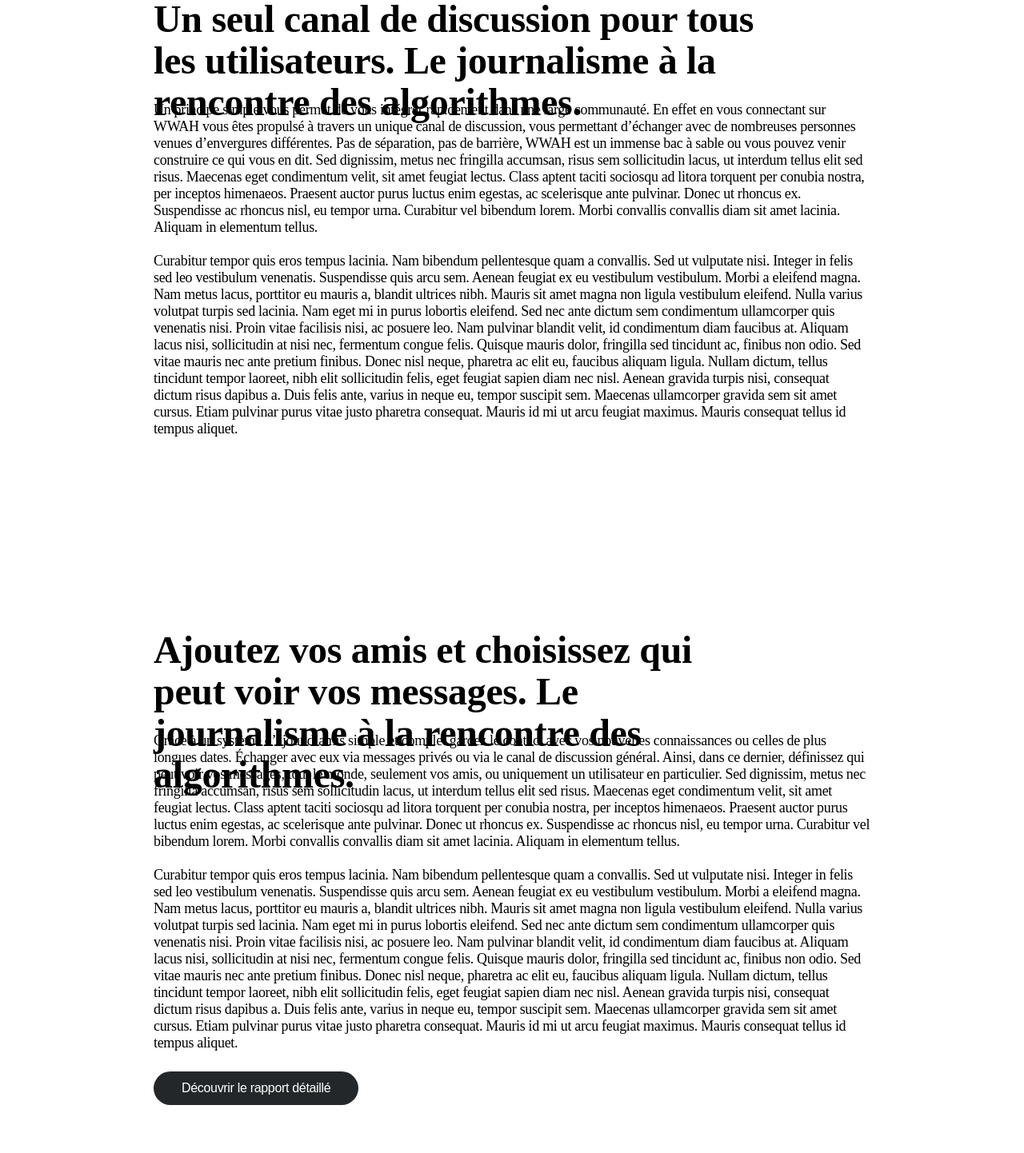
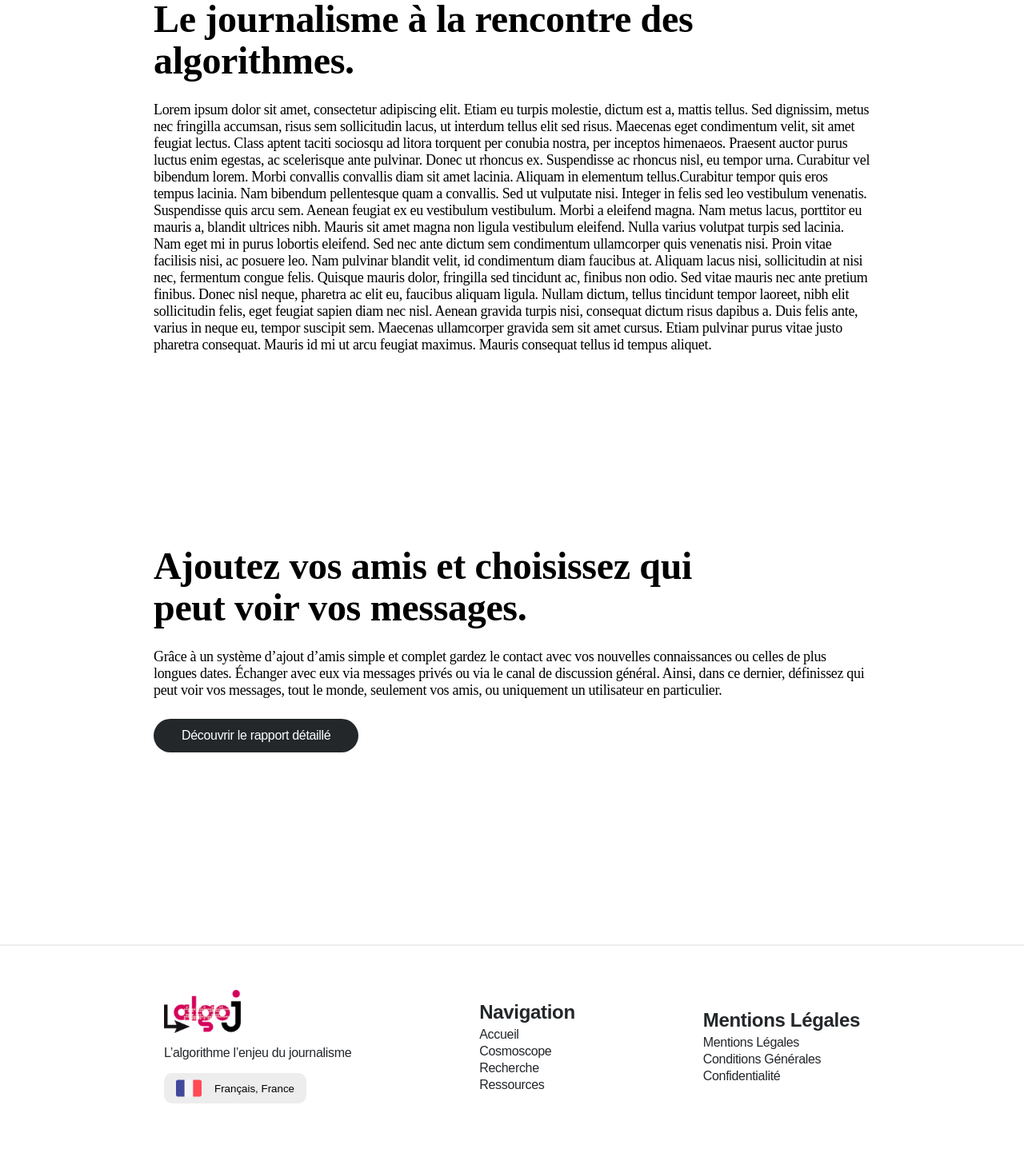
Before and after one commit to algo-j/algoj-website, a Vue app: page / in a window 1280 px wide. Shown: the part 482-1924 px from the top of the page at 80% size. Built offline with nearby package versions, Linux system fonts and the light colour scheme; a web font is replaced by a local one.

Commit message:
Improving the organization of component and their integration in main pages

```diff
--- a/src/components/Footer.vue
+++ b/src/components/Footer.vue
@@ -1,8 +1,3 @@
-<script setup>
-import LanguageButton from '@/components/Elements/LanguageButton.vue';
-import Button from '@/components/Elements/Button.vue';
-</script>
-
 <template>
   <div class="footer">
     <div class="footer-content-top">
@@ -16,7 +11,7 @@ import Button from '@/components/Elements/Button.vue';
         <ul class="footer-menu">
           <li><router-link class="link" to="/">Accueil</router-link></li>
           <li><router-link class="link" to="/projects">Cosmoscope</router-link></li>
-          <li><router-link class="link" to="/conseillers">Articles</router-link></li>
+          <li><router-link class="link" to="/conseillers">Recherche</router-link></li>
           <li><router-link class="link" to="/candidatures">Ressources</router-link></li>
         </ul>
       </div>
@@ -40,10 +35,31 @@ import Button from '@/components/Elements/Button.vue';
       <p class="informations">
         Développé par AlgoJ - Tous droits réservés - 2023
       </p>
-      <Button />
+      <Button
+        :textButton="construction[0].text"/>
     </div>
   </div>
 </template>
+
+<script>
+import Button from '@/components/Elements/Button.vue';
+import LanguageButton from '@/components/Elements/LanguageButton.vue';
+
+export default {
+  name: 'Footer',
+  components: {
+    Button,
+    LanguageButton,
+  },
+  data: () => ({
+    construction: [
+      {
+        text: 'Retourner au début',
+      },
+    ],
+  }),
+};
+</script>
 
 <style lang="scss" scoped>
 @use '@/assets/styles/_colors.scss';
--- a/src/components/Home/TextBloc.vue
+++ b/src/components/Home/TextBloc.vue
@@ -3,43 +3,18 @@ export default {
   props: {
     title: String,
     description: String,
-  }
-}
+  },
+};
 </script>
 
 <template>
   <div class="text-bloc">
     <h2 class="bloc-title">
       {{title}}
-      Le journalisme à la rencontre des algorithmes.
     </h2>
 
     <p class="bloc-description">
       {{description}}
-      Sed dignissim, metus nec fringilla accumsan, risus sem sollicitudin lacus, ut interdum
-      tellus elit sed risus.
-      Maecenas eget condimentum velit, sit amet feugiat lectus. Class aptent taciti sociosqu
-      ad litora torquent per conubia nostra, per inceptos himenaeos. Praesent auctor purus
-      luctus enim egestas, ac scelerisque ante pulvinar. Donec ut rhoncus ex. Suspendisse
-      ac rhoncus nisl, eu tempor urna. Curabitur vel bibendum lorem. Morbi convallis
-      convallis diam sit amet lacinia. Aliquam in elementum tellus.<br><br>
-
-      Curabitur tempor quis eros tempus lacinia. Nam bibendum pellentesque quam a convallis.
-      Sed ut vulputate nisi. Integer in felis sed leo vestibulum venenatis. Suspendisse quis
-      arcu sem. Aenean feugiat ex eu vestibulum vestibulum. Morbi a eleifend magna.
-      Nam metus lacus, porttitor eu mauris a, blandit ultrices nibh. Mauris sit amet magna
-      non ligula vestibulum eleifend. Nulla varius volutpat turpis sed lacinia. Nam eget
-      mi in purus lobortis eleifend. Sed nec ante dictum sem condimentum ullamcorper quis
-      venenatis nisi. Proin vitae facilisis nisi, ac posuere leo. Nam pulvinar blandit
-      velit, id condimentum diam faucibus at. Aliquam lacus nisi, sollicitudin at nisi
-      nec, fermentum congue felis. Quisque mauris dolor, fringilla sed tincidunt ac,
-      finibus non odio. Sed vitae mauris nec ante pretium finibus. Donec nisl neque,
-      pharetra ac elit eu, faucibus aliquam ligula. Nullam dictum, tellus tincidunt tempor
-      laoreet, nibh elit sollicitudin felis, eget feugiat sapien diam nec nisl. Aenean
-      gravida turpis nisi, consequat dictum risus dapibus a. Duis felis ante, varius
-      in neque eu, tempor suscipit sem. Maecenas ullamcorper gravida sem sit amet cursus.
-      Etiam pulvinar purus vitae justo pharetra consequat. Mauris id mi ut arcu
-      feugiat maximus. Mauris consequat tellus id tempus aliquet.
     </p>
   </div>
 </template>
--- a/src/views/Home.vue
+++ b/src/views/Home.vue
@@ -39,8 +39,9 @@ export default {
   data: () => ({
     constructions: [
       {
-        title: 'Un seul canal de discussion pour tous les utilisateurs.',
-        description: 'Un principe simple vous permet de vous intégrer rapidement dans une large communauté. En effet en vous connectant sur WWAH vous êtes propulsé à travers un unique canal de discussion, vous permettant d’échanger avec de nombreuses personnes venues d’envergures différentes. Pas de séparation, pas de barrière, WWAH est un immense bac à sable ou vous pouvez venir construire ce qui vous en dit.',
+        title: 'Le journalisme à la rencontre des algorithmes.',
+        description: 'Lorem ipsum dolor sit amet, consectetur adipiscing elit. Etiam eu turpis molestie, dictum est a, mattis tellus. Sed dignissim, metus nec fringilla accumsan, risus sem sollicitudin lacus, ut interdum tellus elit sed risus. Maecenas eget condimentum velit, sit amet feugiat lectus. Class aptent taciti sociosqu ad litora torquent per conubia nostra, per inceptos himenaeos. Praesent auctor purus luctus enim egestas, ac scelerisque ante pulvinar. Donec ut rhoncus ex. Suspendisse ac rhoncus nisl, eu tempor urna. Curabitur vel bibendum lorem. Morbi convallis convallis diam sit amet lacinia. Aliquam in elementum tellus.'
+          + 'Curabitur tempor quis eros tempus lacinia. Nam bibendum pellentesque quam a convallis. Sed ut vulputate nisi. Integer in felis sed leo vestibulum venenatis. Suspendisse quis arcu sem. Aenean feugiat ex eu vestibulum vestibulum. Morbi a eleifend magna. Nam metus lacus, porttitor eu mauris a, blandit ultrices nibh. Mauris sit amet magna non ligula vestibulum eleifend. Nulla varius volutpat turpis sed lacinia. Nam eget mi in purus lobortis eleifend. Sed nec ante dictum sem condimentum ullamcorper quis venenatis nisi. Proin vitae facilisis nisi, ac posuere leo. Nam pulvinar blandit velit, id condimentum diam faucibus at. Aliquam lacus nisi, sollicitudin at nisi nec, fermentum congue felis. Quisque mauris dolor, fringilla sed tincidunt ac, finibus non odio. Sed vitae mauris nec ante pretium finibus. Donec nisl neque, pharetra ac elit eu, faucibus aliquam ligula. Nullam dictum, tellus tincidunt tempor laoreet, nibh elit sollicitudin felis, eget feugiat sapien diam nec nisl. Aenean gravida turpis nisi, consequat dictum risus dapibus a. Duis felis ante, varius in neque eu, tempor suscipit sem. Maecenas ullamcorper gravida sem sit amet cursus. Etiam pulvinar purus vitae justo pharetra consequat. Mauris id mi ut arcu feugiat maximus. Mauris consequat tellus id tempus aliquet.',
       },
       {
         title: 'Ajoutez vos amis et choisissez qui peut voir vos messages.',
```
Also changed, not shown: src/assets/text/fr.json (+5 -0 lines).
